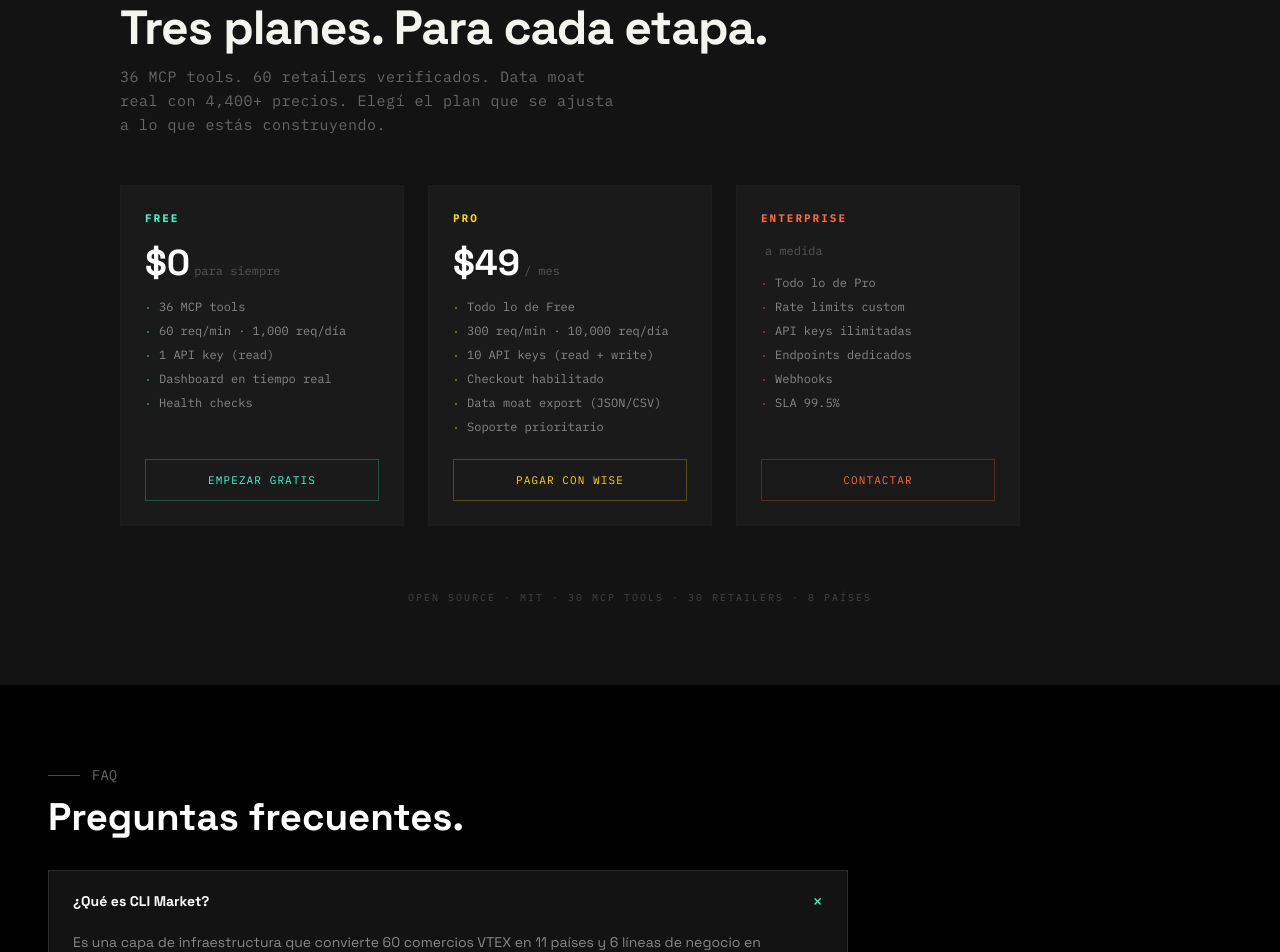
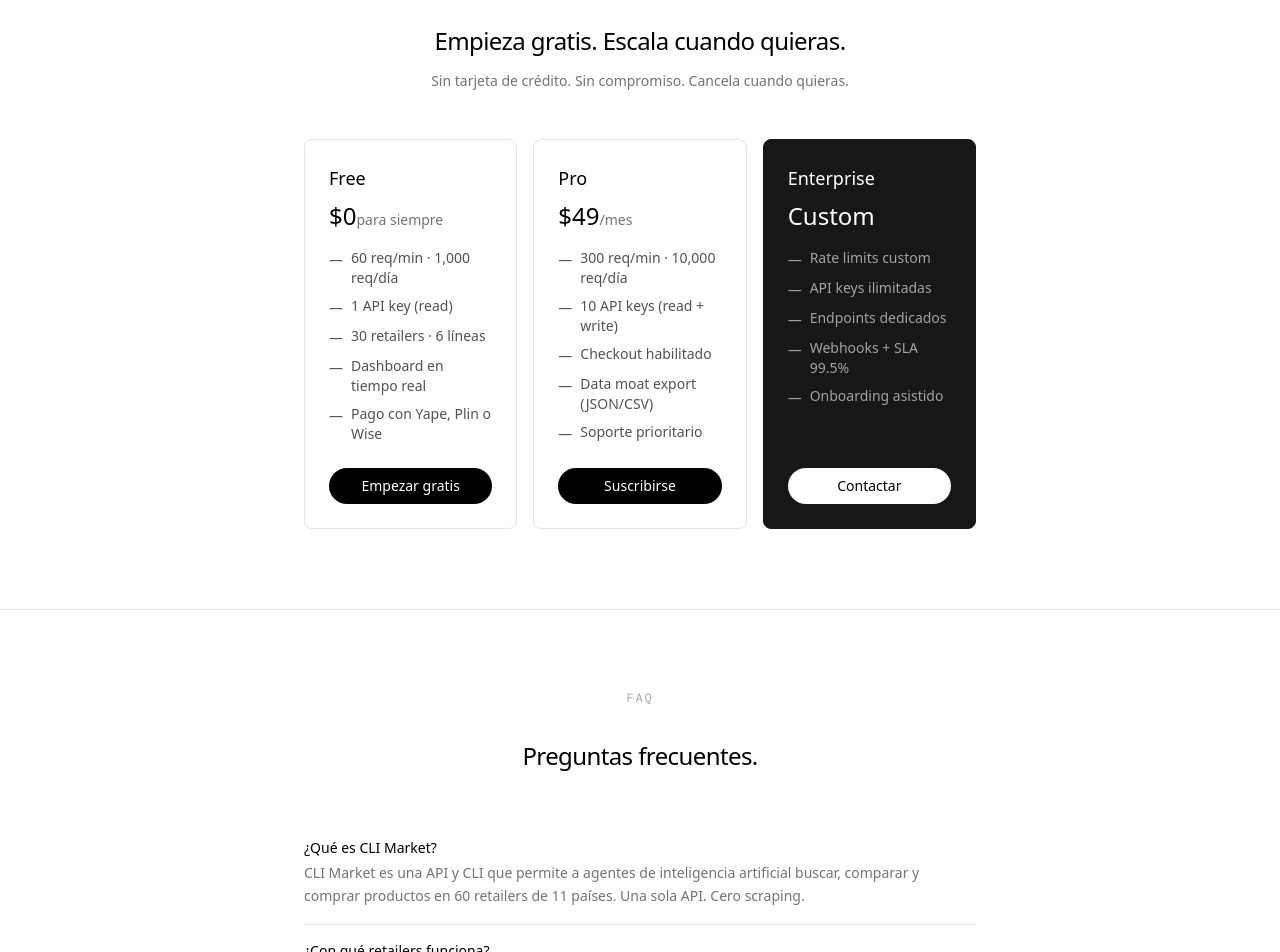
Before and after one commit to Treevu-ai/cli-market-world, a Next.js app in the folder landing/: page / in a window 1280 px wide. Shown: the part 4080-5032 px from the top of the page. Built offline with nearby package versions, Linux system fonts and the light colour scheme.

Commit message:
feat: Pricing Ollama cards (paper-white + 1 dark Enterprise), FAQ flat rows with 1px divider

```diff
--- a/landing/components/FAQ.tsx
+++ b/landing/components/FAQ.tsx
@@ -1,40 +1,44 @@
 "use client";
-import { useState } from "react";
 import { useLang } from "@/lib/LanguageContext";
 
-const faqKeys = [
-  { qKey: "faq1_q", aKey: "faq1_a", defaultOpen: true },
-  { qKey: "faq2_q", aKey: "faq2_a" },
-  { qKey: "faq3_q", aKey: "faq3_a" },
-  { qKey: "faq4_q", aKey: "faq4_a" },
-  { qKey: "faq5_q", aKey: "faq5_a" },
-  { qKey: "faq6_q", aKey: "faq6_a" },
+const faqs_es = [
+  { q: "¿Qué es CLI Market?", a: "CLI Market es una API y CLI que permite a agentes de inteligencia artificial buscar, comparar y comprar productos en 60 retailers de 11 países. Una sola API. Cero scraping." },
+  { q: "¿Con qué retailers funciona?", a: "Trabajamos con 60 retailers verificados en 6 líneas: supermercados, farmacias, electro, moda, hogar y departamentales. Abarcamos VTEX, Shopify y Magento en 11 países de Latinoamérica y Europa." },
+  { q: "¿Cómo funciona el pago?", a: "Aceptamos Yape, Plin y Wise. El checkout genera un QR que escaneas desde tu app de pagos. El webhook confirma la transacción y actualiza el estado de tu orden automáticamente." },
+  { q: "¿Mis agentes pueden usar esto sin intervención humana?", a: "Sí. Las 36 herramientas MCP están diseñadas para que tu agente busque, compare, arme canastas y complete compras de forma autónoma. El pago requiere aprobación humana por ahora." },
+  { q: "¿Los precios son reales?", a: "Sí. Nuestro collector corre cada 8 horas contra los 60 retailers y extrae precios reales de góndola. No son estimaciones. Tenemos más de 4,400 precios verificados." },
+  { q: "¿Cuánto cuesta?", a: "La CLI es open source y gratuita (licencia MIT). La API tiene un tier gratuito de 1,000 consultas al día. El plan Pro cuesta USD 49 al mes con checkout habilitado y data export. Si tienes un caso más grande, escríbenos." },
+];
+
+const faqs_en = [
+  { q: "What is CLI Market?", a: "CLI Market is an API and CLI that lets AI agents search, compare, and buy products across 60 retailers in 11 countries. One API. Zero scraping." },
+  { q: "Which retailers do you support?", a: "60 verified retailers across 6 lines: supermarkets, pharmacies, electronics, fashion, home, and department stores. We cover VTEX, Shopify, and Magento in 11 countries across Latin America and Europe." },
+  { q: "How does payment work?", a: "We support Yape, Plin, and Wise. Checkout generates a QR code you scan from your payment app. A webhook confirms the transaction and updates your order status automatically." },
+  { q: "Can my agents use this autonomously?", a: "Yes. All 36 MCP tools are designed for agents to search, compare, build baskets, and complete purchases autonomously. Payment requires human approval for now." },
+  { q: "Are the prices real?", a: "Yes. Our collector runs every 8 hours against all 60 retailers and extracts real shelf prices. Not estimates. We have 4,400+ verified prices." },
+  { q: "How much does it cost?", a: "The CLI is open source and free (MIT license). The API has a free tier of 1,000 requests per day. The Pro plan is USD 49/month with checkout enabled and data export. For larger use cases, contact us." },
 ];
 
 export default function FAQ() {
-  const { t } = useLang();
-  const [open, setOpen] = useState(0);
+  const { lang } = useLang();
+  const faqs = lang === "es" ? faqs_es : faqs_en;
 
   return (
-    <section id="faq" className="relative flex flex-col w-full bg-black py-16 px-6 lg:px-12 md:py-[80px] gap-8">
-      <div className="flex flex-col gap-3 max-w-[600px]">
-        <span className="inline-flex items-center gap-3 text-sm font-mono text-white/40"><span className="w-8 h-px bg-[#3cffd0]/40"/>FAQ</span>
-        <h2 className="text-[clamp(1.5rem,3vw,3rem)] font-grotesk font-bold text-white leading-[1.05]">{t("faq_title")}</h2>
-      </div>
-      <div className="flex flex-col gap-4 max-w-[800px]">
-        {faqKeys.map((f, i) => (
-          <div key={i} className="bg-[#131313] border border-[#2d2d2d] overflow-hidden">
-            <button onClick={() => setOpen(open === i ? -1 : i)} className="w-full flex justify-between items-center px-6 py-4 text-left">
-              <span className="font-grotesk text-sm font-bold text-white">{t(f.qKey)}</span>
-              <span className="text-[#3cffd0] text-lg" style={{transform: open===i ? "rotate(45deg)" : "rotate(0)", transition: "transform 0.2s"}}>+</span>
-            </button>
-            {open === i && (
-              <div className="px-6 pb-5">
-                <p className="text-[#888] text-sm font-sans leading-relaxed">{t(f.aKey)}</p>
-              </div>
-            )}
-          </div>
-        ))}
+    <section id="faq" className="relative bg-white py-20 border-t border-[#e5e5e5]">
+      <div className="max-w-[720px] mx-auto px-6 text-center">
+        <p className="text-xs text-[#a3a3a3] font-mono uppercase tracking-[0.15em] mb-8">FAQ</p>
+        <h2 className="text-[24px] font-medium text-black mb-12 tracking-tight">
+          {lang === "es" ? "Preguntas frecuentes." : "Frequently asked questions."}
+        </h2>
+
+        <div className="text-left divide-y divide-[#e5e5e5]">
+          {faqs.map((faq, i) => (
+            <div key={i} className="py-4">
+              <h3 className="text-sm font-medium text-black mb-1">{faq.q}</h3>
+              <p className="text-sm text-[#737373] leading-relaxed">{faq.a}</p>
+            </div>
+          ))}
+        </div>
       </div>
     </section>
   );
--- a/landing/components/Pricing.tsx
+++ b/landing/components/Pricing.tsx
@@ -2,60 +2,65 @@
 import { useLang } from "@/lib/LanguageContext";
 
 const tiers = [
-  { key:"free", title_es:"Free", title_en:"Free", price:"$0", period_es:"para siempre", period_en:"forever", color:"#3cffd0",
-    f_es:["36 MCP tools","60 req/min · 1,000 req/día","1 API key (read)","Dashboard en tiempo real","Health checks"],
-    f_en:["36 MCP tools","60 req/min · 1,000 req/day","1 API key (read)","Live dashboard","Health checks"],
-    cta_es:"Empezar gratis", cta_en:"Start free", href:"https://github.com/Treevu-ai/cli-market-world" },
-  { key:"pro", title_es:"Pro", title_en:"Pro", price:"$49", period_es:"/ mes", period_en:"/ month", color:"#FFD600",
-    f_es:["Todo lo de Free","300 req/min · 10,000 req/día","10 API keys (read + write)","Checkout habilitado","Data moat export (JSON/CSV)","Soporte prioritario"],
-    f_en:["Everything in Free","300 req/min · 10,000 req/day","10 API keys (read + write)","Checkout enabled","Data moat export (JSON/CSV)","Priority support"],
-    cta_es:"Pagar con Wise", cta_en:"Pay with Wise", href:"https://wise.com/pay/me/ricardoantonioc68" },
-  { key:"enterprise", title_es:"Enterprise", title_en:"Enterprise", price_es:"Contactanos", price_en:"Contact us", period_es:"a medida", period_en:"custom", color:"#FF6B35",
-    f_es:["Todo lo de Pro","Rate limits custom","API keys ilimitadas","Endpoints dedicados","Webhooks","SLA 99.5%"],
-    f_en:["Everything in Pro","Custom rate limits","Unlimited API keys","Dedicated endpoints","Webhooks","SLA 99.5%"],
-    cta_es:"Contactar", cta_en:"Contact", href:"mailto:hello@cli-market.dev?subject=CLI%20Market%20Enterprise&body=Hola%2C%20me%20interesa%20el%20plan%20Enterprise.%20Mi%20caso%20de%20uso%20es%3A" },
+  {
+    name: "Free", price: "$0", period: "para siempre",
+    features: ["60 req/min · 1,000 req/día", "1 API key (read)", "30 retailers · 6 líneas", "Dashboard en tiempo real", "Pago con Yape, Plin o Wise"],
+    cta: "Empezar gratis", dark: false,
+  },
+  {
+    name: "Pro", price: "$49", period: "/mes",
+    features: ["300 req/min · 10,000 req/día", "10 API keys (read + write)", "Checkout habilitado", "Data moat export (JSON/CSV)", "Soporte prioritario"],
+    cta: "Suscribirse", dark: false,
+  },
+  {
+    name: "Enterprise", price: "Custom", period: "",
+    features: ["Rate limits custom", "API keys ilimitadas", "Endpoints dedicados", "Webhooks + SLA 99.5%", "Onboarding asistido"],
+    cta: "Contactar", dark: true,
+  },
 ];
 
 export default function Pricing() {
-  const { t, lang } = useLang();
+  const { lang } = useLang();
+  const isES = lang === "es";
 
   return (
-    <section id="pricing" className="flex flex-col w-full bg-[#131313] py-12 px-4 sm:py-16 sm:px-6 md:py-[80px] md:px-[120px] gap-8 sm:gap-10 md:gap-[48px]">
-      <div className="flex flex-col gap-[12px] w-full">
-        <span className="font-mono text-[9px] sm:text-[10px] md:text-[11px] font-bold text-[#FFD600] tracking-[2px] md:tracking-[3px] uppercase">{t("pricing_label")}</span>
-        <h2 className="font-grotesk text-[26px] sm:text-[32px] md:text-[48px] font-bold text-[#F5F5F0] tracking-[-1px] leading-[1.05]">
-          {lang === "es" ? "Tres planes. Para cada etapa." : "Three plans. For every stage."}
+    <section id="pricing" className="relative bg-white py-20 border-t border-[#e5e5e5]">
+      <div className="max-w-[720px] mx-auto px-6 text-center">
+        <p className="text-xs text-[#a3a3a3] font-mono uppercase tracking-[0.15em] mb-8">
+          {isES ? "Planes" : "Plans"}
+        </p>
+        <h2 className="text-[24px] font-medium text-black mb-3 tracking-tight">
+          {isES ? "Empieza gratis.\nEscala cuando quieras." : "Start free.\nScale when ready."}
         </h2>
-        <p className="font-mono text-[12px] sm:text-[13px] md:text-[15px] text-[#666] tracking-[0.5px] leading-[1.6] max-w-[500px]">
-          {lang === "es" ? "36 MCP tools. 60 retailers verificados. Data moat real con 4,400+ precios. Elegí el plan que se ajusta a lo que estás construyendo." : "36 MCP tools. 30 verified retailers. Real data moat with 4,400+ prices. Pick the plan that fits what you are building."}
+        <p className="text-sm text-[#737373] max-w-md mx-auto mb-12">
+          {isES ? "Sin tarjeta de crédito. Sin compromiso. Cancela cuando quieras." : "No credit card. No commitment. Cancel anytime."}
         </p>
+
+        <div className="grid grid-cols-1 md:grid-cols-3 gap-4">
+          {tiers.map((tier) => (
+            <div key={tier.name}
+              className={`rounded-lg border p-6 text-left flex flex-col ${tier.dark ? "bg-[#171717] border-[#171717] text-white" : "bg-white border-[#e5e5e5]"}`}>
+              <h3 className={`text-lg font-medium ${tier.dark ? "text-white" : "text-black"}`}>{tier.name}</h3>
+              <div className="mt-2 mb-4">
+                <span className={`text-2xl font-medium ${tier.dark ? "text-white" : "text-black"}`}>{tier.price}</span>
+                {tier.period && <span className={`text-sm ${tier.dark ? "text-white/50" : "text-[#737373]"}`}>{tier.period}</span>}
               </div>
-
-      <div className="grid grid-cols-1 sm:grid-cols-3 gap-6 w-full max-w-[900px]">
-        {tiers.map((tier) => (
-          <div key={tier.key} className="flex flex-col gap-4 p-6 bg-[#1a1a1a] border border-[#1D1D1D] hover:border-[#333] transition-all">
-            <span className="font-mono text-[11px] font-bold tracking-[2px] uppercase" style={{ color: tier.color }}>
-              {lang==="es" ? tier.title_es : tier.title_en}
-            </span>
-            <div className="flex items-baseline gap-1">
-              <span className="font-grotesk text-4xl font-bold text-white">{tier.price}</span>
-              <span className="font-mono text-xs text-[#555]">{lang==="es" ? tier.period_es : tier.period_en}</span>
-            </div>
-            <ul className="flex flex-col gap-2 font-mono text-xs text-[#888] flex-1">
-              {(lang==="es" ? tier.f_es : tier.f_en).map((f,i) => (
-                <li key={i} className="flex items-start gap-2"><span className="text-[10px] mt-0.5 shrink-0" style={{color:tier.color}}>·</span><span>{f}</span></li>
+              <ul className="space-y-2 mb-6 flex-1">
+                {tier.features.map((f, i) => (
+                  <li key={i} className={`flex items-start gap-2 text-sm ${tier.dark ? "text-white/60" : "text-[#525252]"}`}>
+                    <span className="mt-0.5 shrink-0">—</span>
+                    {f}
+                  </li>
                 ))}
               </ul>
-            <a href={tier.href} className="inline-flex items-center justify-center gap-2 border px-6 py-3 font-mono text-[11px] uppercase tracking-widest transition-all mt-2" style={{borderColor:`${tier.color}40`,color:tier.color}}>
-              {lang==="es" ? tier.cta_es : tier.cta_en}
+              <a href={tier.name === "Enterprise" ? "mailto:hello@cli-market.dev" : "https://wise.com/pay/me/ricardoantonioc68"}
+                 className={`inline-flex items-center justify-center rounded-full text-sm font-medium px-5 py-2.5 h-9 transition-colors w-full ${tier.dark ? "bg-white text-black hover:bg-[#fafafa]" : "bg-black text-white hover:bg-[#090909]"}`}>
+                {tier.cta}
               </a>
             </div>
           ))}
         </div>
-
-      <p className="font-mono text-[10px] text-[#444] tracking-[2px] text-center mt-4">
-        {lang==="es" ? "OPEN SOURCE · MIT · 30 MCP TOOLS · 30 RETAILERS · 8 PAÍSES" : "OPEN SOURCE · MIT · 30 MCP TOOLS · 30 RETAILERS · 8 COUNTRIES"}
-      </p>
+      </div>
     </section>
   );
 }
```
Lines whose indentation alone changed are shown as unchanged.
